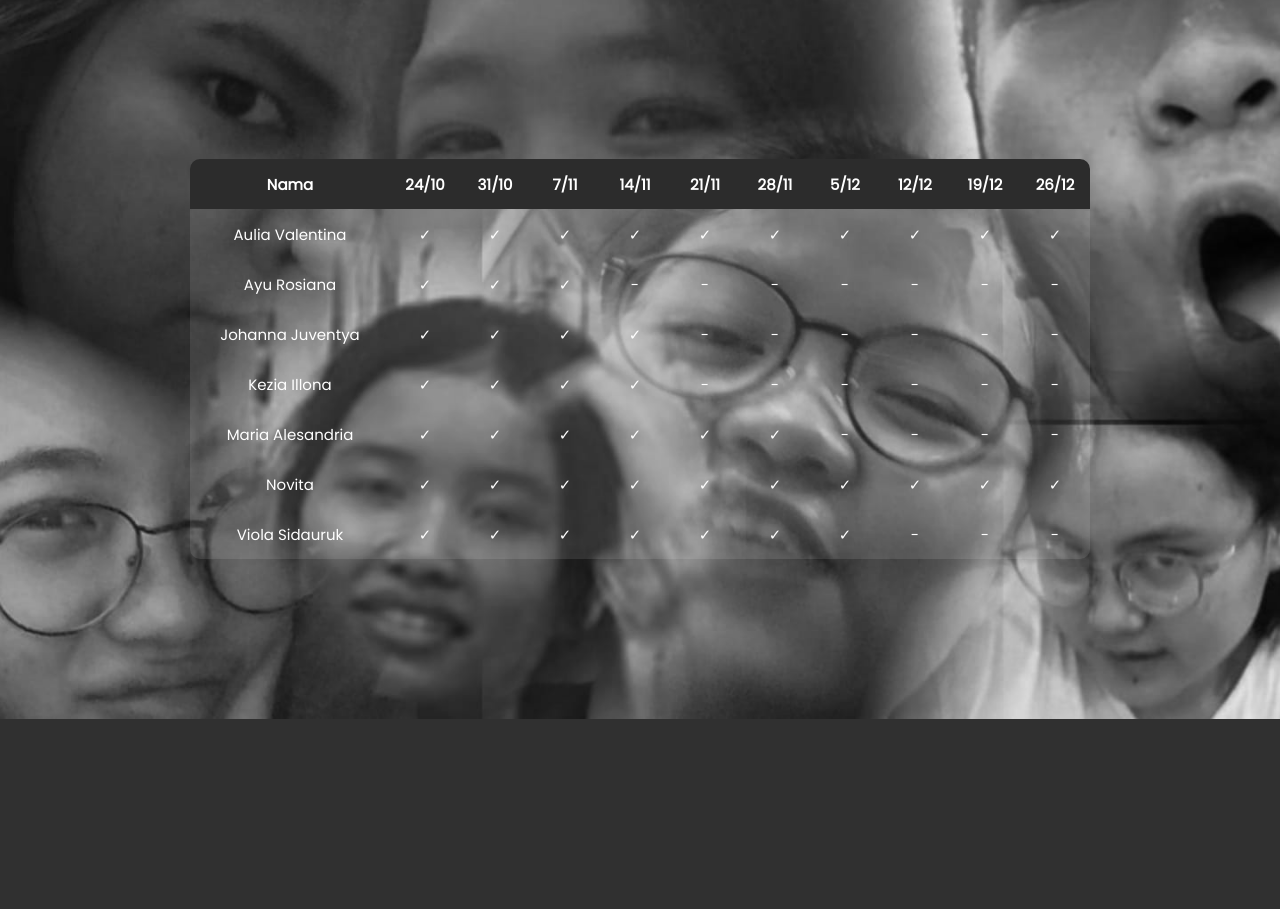
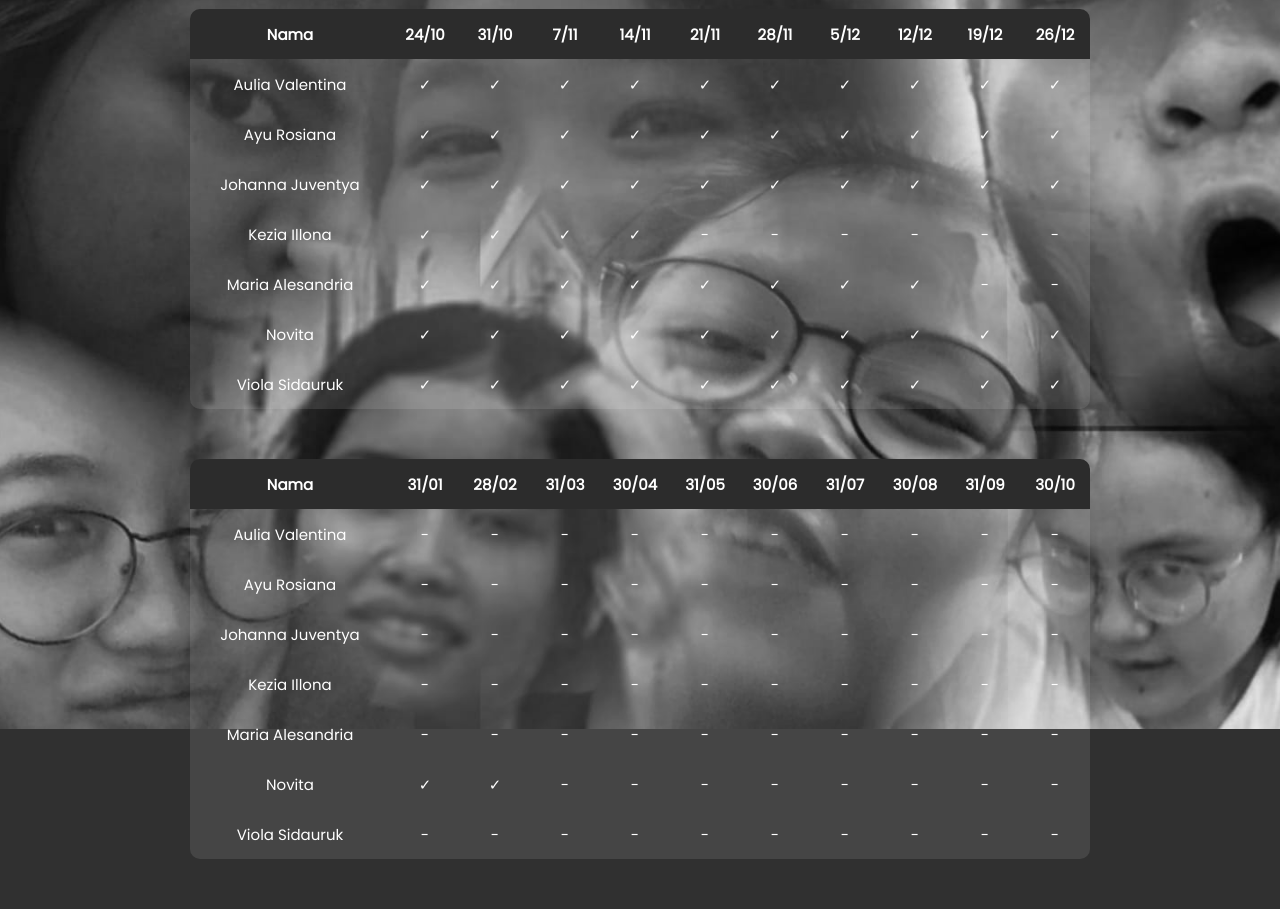
Before and after one commit to Rikkuu/7Idiotpeople.github.io, a plain HTML site: page data/rekap/rekap.html in a window 1280 px wide. Shown: the part 81-990 px from the top of the page. Before the commit the page ends 810 px from the top, so only its background shows below. Drawn offline with Linux system fonts and the light colour scheme; files whose address does not match are found by name.

Commit message:
Update Rekap dan Riwayat

```diff
--- a/data/rekap/rekap.css
+++ b/data/rekap/rekap.css
@@ -14,7 +14,6 @@ body {
 .container {
     width: 100%;
     min-width: 30%;
-    height: 800px;
     background-image: url(material/image/Background\ People\ Idiot.jpeg);
     background-position: center;
     background-size: cover;
@@ -56,10 +55,10 @@ a:hover {
 
 .hero {
     grid-area: hero;
-    height: 500px;
     display: grid;
     place-items: center;
     color: white;
+    padding: 100px;
 }
 
 table {
@@ -67,6 +66,7 @@ table {
     text-align: center;
     border-radius: 10px;
     overflow: hidden;
+    margin-bottom: 50px;
 }
 
 tr.atas {
--- a/data/rekap/rekap.html
+++ b/data/rekap/rekap.html
@@ -61,13 +61,13 @@
                                 <td>✓</td>
                                 <td>✓</td>
                                 <td>✓</td>
-                                <td>-</td>
-                                <td>-</td>
-                                <td>-</td>
-                                <td>-</td>
-                                <td>-</td>
-                                <td>-</td>
-                                <td>-</td>
+                                <td>✓</td>
+                                <td>✓</td>
+                                <td>✓</td>
+                                <td>✓</td>
+                                <td>✓</td>
+                                <td>✓</td>
+                                <td>✓</td>
                             </tr>
                             <tr class="bodies">
                                 <td class="nama">Johanna Juventya</td>
@@ -75,12 +75,12 @@
                                 <td>✓</td>
                                 <td>✓</td>
                                 <td>✓</td>
-                                <td>-</td>
-                                <td>-</td>
-                                <td>-</td>
-                                <td>-</td>
-                                <td>-</td>
-                                <td>-</td>
+                                <td>✓</td>
+                                <td>✓</td>
+                                <td>✓</td>
+                                <td>✓</td>
+                                <td>✓</td>
+                                <td>✓</td>
                             </tr>
                             <tr class="bodies">
                                 <td class="nama">Kezia Illona</td>
@@ -103,8 +103,8 @@
                                 <td>✓</td>
                                 <td>✓</td>
                                 <td>✓</td>
-                                <td>-</td>
-                                <td>-</td>
+                                <td>✓</td>
+                                <td>✓</td>
                                 <td>-</td>
                                 <td>-</td>
                             </tr>
@@ -130,6 +130,112 @@
                                 <td>✓</td>
                                 <td>✓</td>
                                 <td>✓</td>
+                                <td>✓</td>
+                                <td>✓</td>
+                                <td>✓</td>
+                            </tr>
+                        </table>
+                        <table border="0" cellspacing="0" cellpadding="0">
+                            <tr class="atas">
+                                <th class="nama">Nama</th>
+                                <th class="absen">31/01</th>
+                                <th class="absen">28/02</th>
+                                <th class="absen">31/03</th>
+                                <th class="absen">30/04</th>
+                                <th class="absen">31/05</th>
+                                <th class="absen">30/06</th>
+                                <th class="absen">31/07</th>
+                                <th class="absen">30/08</th>
+                                <th class="absen">31/09</th>
+                                <th class="absen">30/10</th>
+                            </tr>
+                            <tr class="bodies">
+                                <td class="nama">Aulia Valentina</td>
+                                <td>-</td>
+                                <td>-</td>
+                                <td>-</td>
+                                <td>-</td>
+                                <td>-</td>
+                                <td>-</td>
+                                <td>-</td>
+                                <td>-</td>
+                                <td>-</td>
+                                <td>-</td>
+                            </tr>
+                            <tr class="bodies">
+                                <td class="nama">Ayu Rosiana</td>
+                                <td>-</td>
+                                <td>-</td>
+                                <td>-</td>
+                                <td>-</td>
+                                <td>-</td>
+                                <td>-</td>
+                                <td>-</td>
+                                <td>-</td>
+                                <td>-</td>
+                                <td>-</td>
+                            </tr>
+                            <tr class="bodies">
+                                <td class="nama">Johanna Juventya</td>
+                                <td>-</td>
+                                <td>-</td>
+                                <td>-</td>
+                                <td>-</td>
+                                <td>-</td>
+                                <td>-</td>
+                                <td>-</td>
+                                <td>-</td>
+                                <td>-</td>
+                                <td>-</td>
+                            </tr>
+                            <tr class="bodies">
+                                <td class="nama">Kezia Illona</td>
+                                <td>-</td>
+                                <td>-</td>
+                                <td>-</td>
+                                <td>-</td>
+                                <td>-</td>
+                                <td>-</td>
+                                <td>-</td>
+                                <td>-</td>
+                                <td>-</td>
+                                <td>-</td>
+                            </tr>
+                            <tr class="bodies">
+                                <td class="nama">Maria Alesandria</td>
+                                <td>-</td>
+                                <td>-</td>
+                                <td>-</td>
+                                <td>-</td>
+                                <td>-</td>
+                                <td>-</td>
+                                <td>-</td>
+                                <td>-</td>
+                                <td>-</td>
+                                <td>-</td>
+                            </tr>
+                            <tr class="bodies">
+                                <td class="nama">Novita</td>
+                                <td>✓</td>
+                                <td>✓</td>
+                                <td>-</td>
+                                <td>-</td>
+                                <td>-</td>
+                                <td>-</td>
+                                <td>-</td>
+                                <td>-</td>
+                                <td>-</td>
+                                <td>-</td>
+                            </tr>
+                            <tr class="bodies bawah">
+                                <td class="nama">Viola Sidauruk</td>
+                                <td>-</td>
+                                <td>-</td>
+                                <td>-</td>
+                                <td>-</td>
+                                <td>-</td>
+                                <td>-</td>
+                                <td>-</td>
                                 <td>-</td>
                                 <td>-</td>
                                 <td>-</td>
```
Also changed, not shown: data/riwayat/data/Aw.html (+4 -4 lines), data/riwayat/data/Ayu.html (+4 -4 lines), data/riwayat/data/Novita.html (+4 -4 lines), data/riwayat/data/Ona.html (+4 -4 lines), data/riwayat/data/Tya.html (+4 -4 lines).
